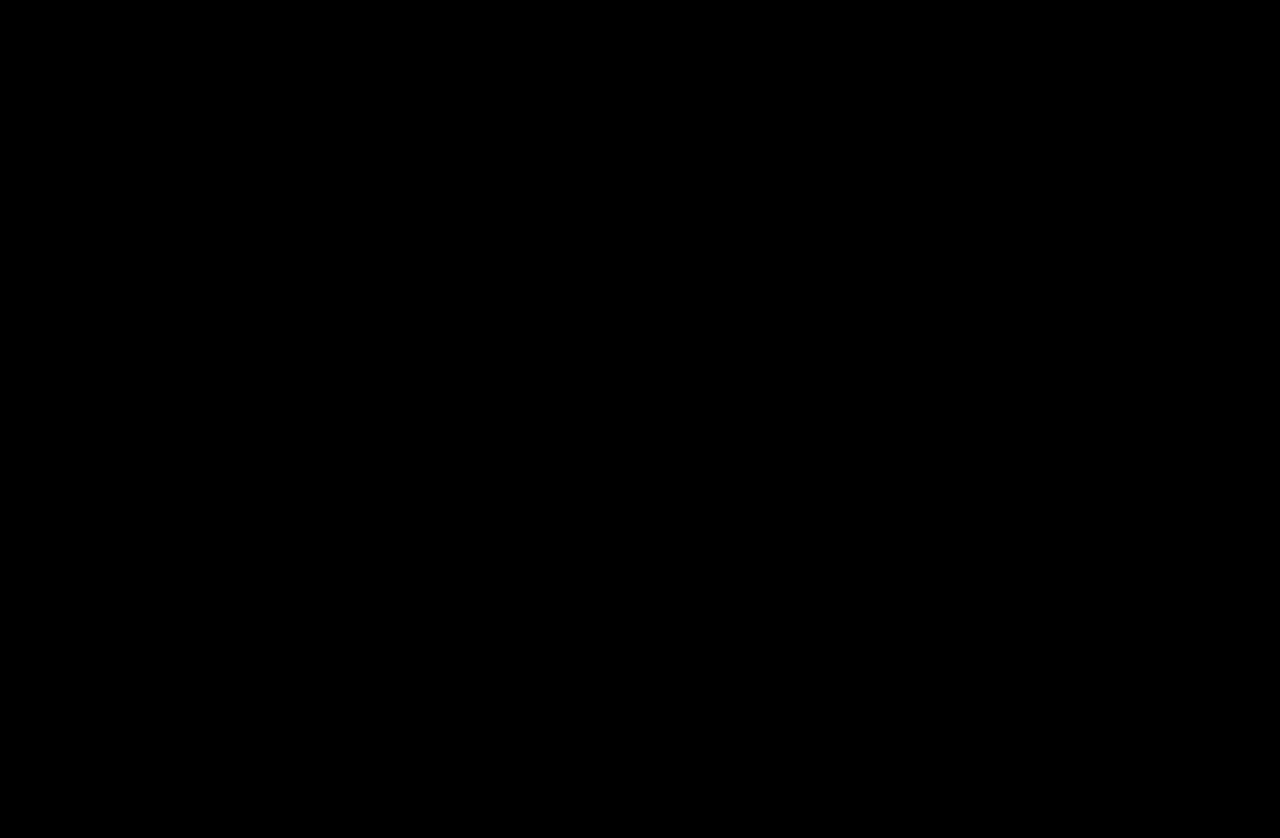
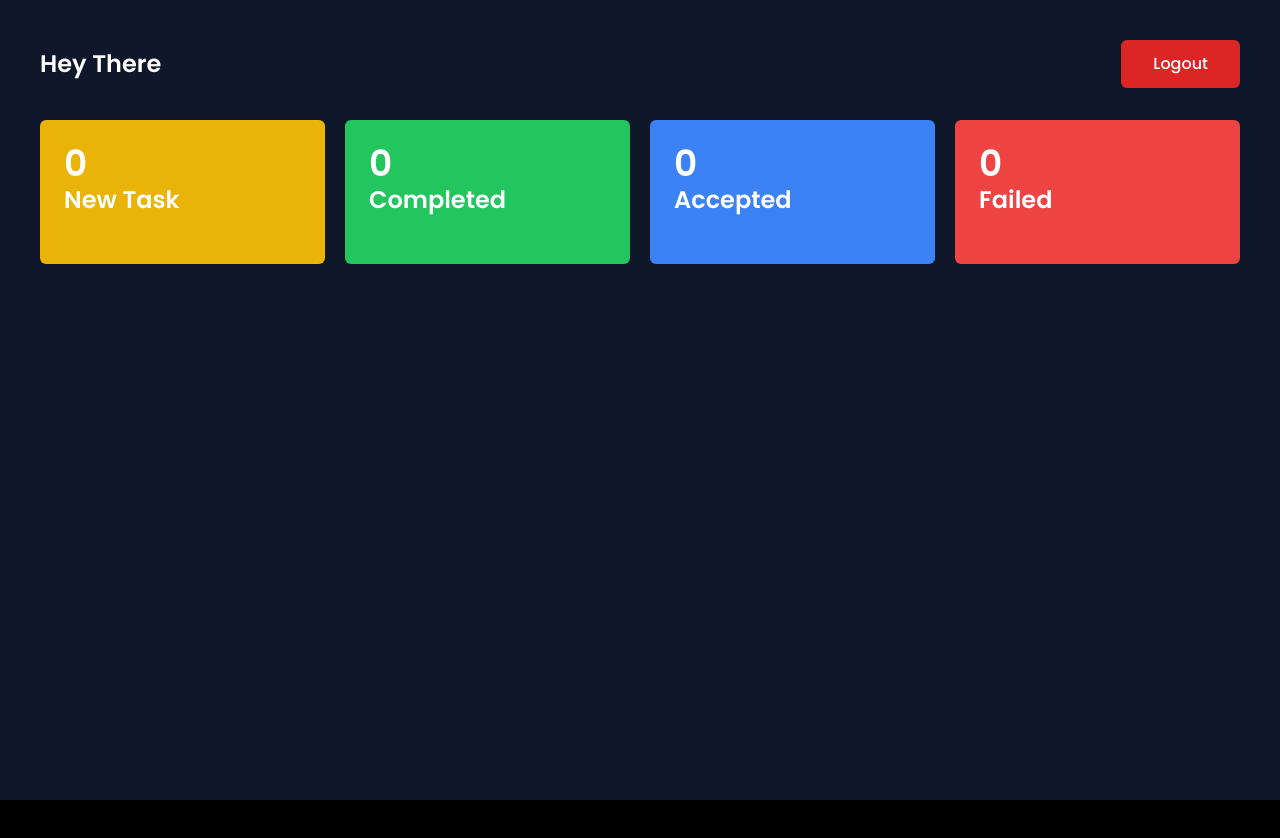
Before and after one commit to Shahriar090/Employee-Management-System-Client, a React (Vite) app: page / in a window 1280 px wide. Shown: the top 838 px of the page. Before the commit the page ends 800 px from the top, so only its background shows below. Built offline with nearby package versions, Linux system fonts and the light colour scheme.

Commit message:
Implemented task lists number component to track tasks into employee dashboard.

```diff
--- a/src/components/dashboard/EmployeeDashboard.jsx
+++ b/src/components/dashboard/EmployeeDashboard.jsx
@@ -1,5 +1,13 @@
+import Header from "./dashComponents/Header";
+import TaskNumbers from "./dashComponents/TaskNumbers";
+
 const EmployeeDashboard = () => {
-  return <div></div>;
+  return (
+    <div className="p-10 bg-slate-900 h-screen">
+      <Header />
+      <TaskNumbers />
+    </div>
+  );
 };
 
 export default EmployeeDashboard;
--- /dev/null
+++ b/src/components/dashboard/dashComponents/Header.jsx
@@ -0,0 +1,16 @@
+const Header = () => {
+  return (
+    <div className="flex justify-between items-center">
+      <div className="logo">
+        <h2 className="text-white text-2xl font-semibold">Hey There</h2>
+      </div>
+      <div className="btn">
+        <button className="px-8 py-3 outline-none text-white font-medium bg-red-600 rounded-md hover:bg-red-500">
+          Logout
+        </button>
+      </div>
+    </div>
+  );
+};
+
+export default Header;
--- /dev/null
+++ b/src/components/dashboard/dashComponents/TaskNumbers.jsx
@@ -0,0 +1,28 @@
+const TaskNumbers = () => {
+  return (
+    <div className="flex gap-5 h-screen mt-8">
+      {/* task 1 */}
+      <div className="w-1/3 h-36 bg-yellow-500 p-6 rounded-md">
+        <h2 className="text-white font-semibold text-4xl">0</h2>
+        <p className="text-white font-semibold text-2xl">New Task</p>
+      </div>
+      {/* task 2 */}
+      <div className="w-1/3 h-36 bg-green-500 p-6 rounded-md">
+        <h2 className="text-white font-semibold text-4xl">0</h2>
+        <p className="text-white font-semibold text-2xl">Completed</p>
+      </div>
+      {/* task 3 */}
+      <div className="w-1/3 h-36 bg-blue-500 p-6 rounded-md">
+        <h2 className="text-white font-semibold text-4xl">0</h2>
+        <p className="text-white font-semibold text-2xl">Accepted</p>
+      </div>
+      {/* task 4 */}
+      <div className="w-1/3 h-36 bg-red-500 p-6 rounded-md">
+        <h2 className="text-white font-semibold text-4xl">0</h2>
+        <p className="text-white font-semibold text-2xl">Failed</p>
+      </div>
+    </div>
+  );
+};
+
+export default TaskNumbers;
```
